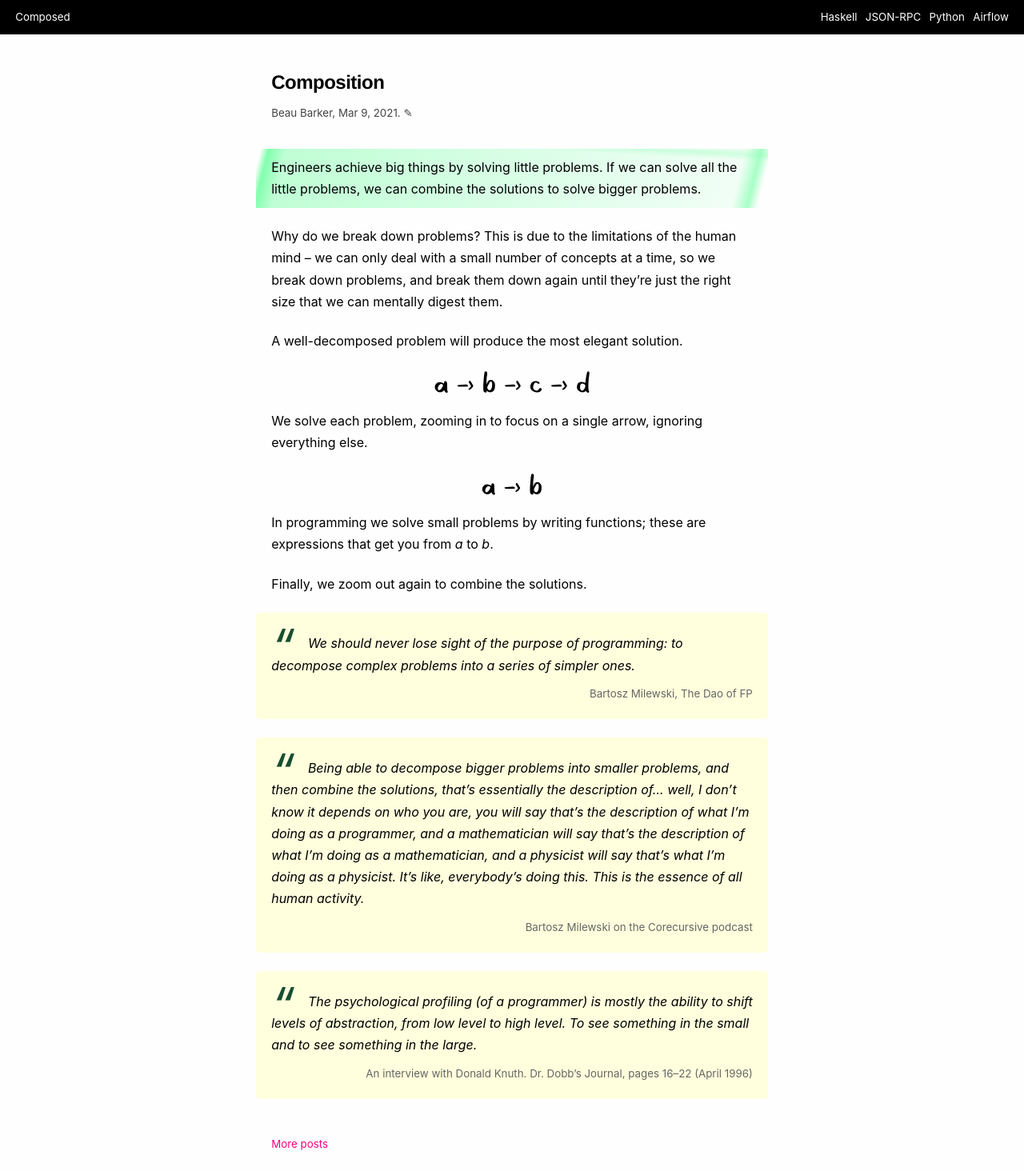
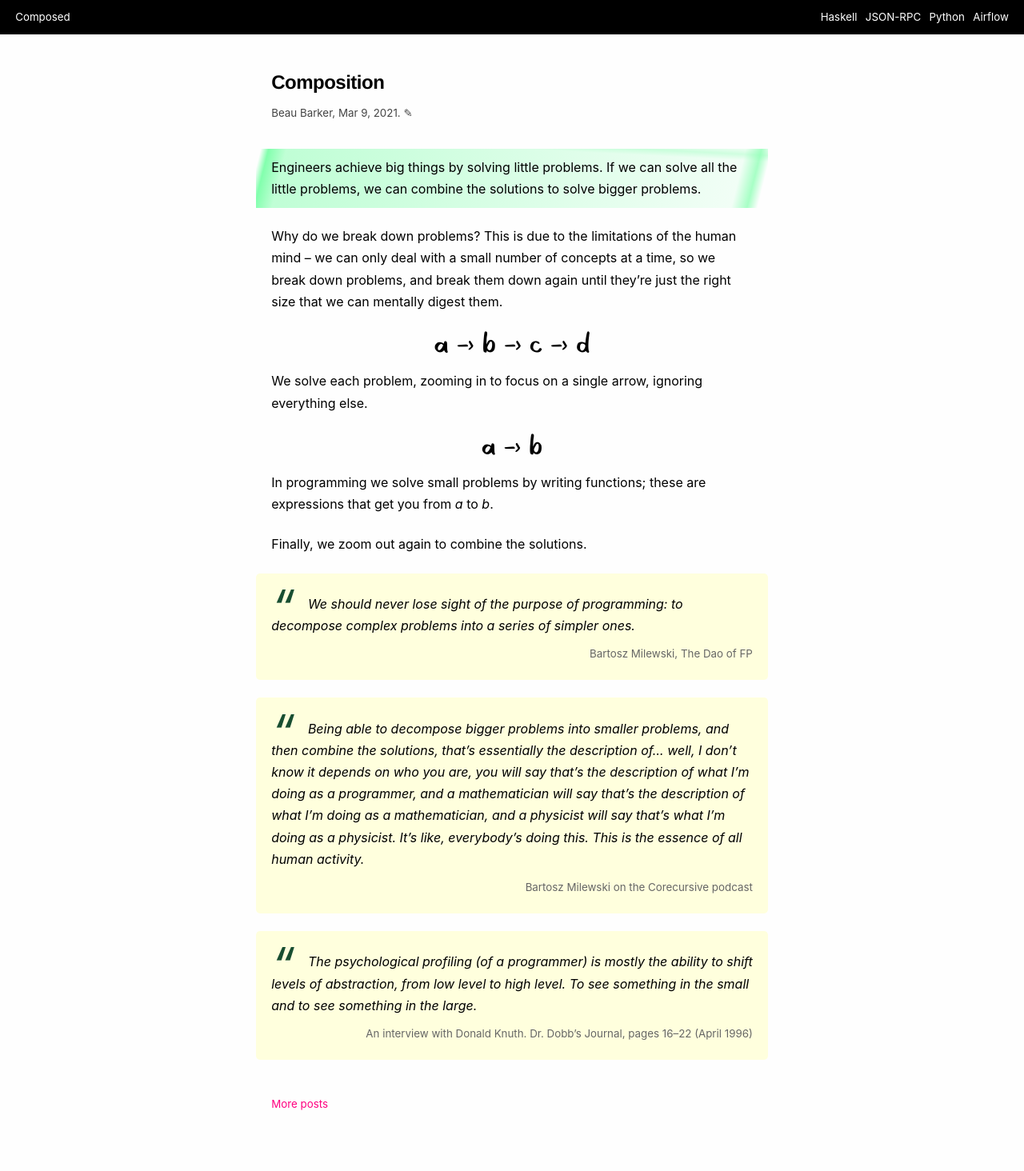
Before and after one commit to explodinglabs/explodinglabs.github.io, a Jekyll site: the page built from docs/_posts/2021-03-09-composition.markdown, in a window 1280 px wide. Shown: the whole page at 80% size. Built offline with Jekyll 4.4.1, drawn with Linux system fonts in a browser that asks for light colours; after the commit the page ends 1414 px from its top, so only the background shows below that.

Commit message:
Update 2021-03-09-composition.markdown

```diff
--- a/docs/_posts/2021-03-09-composition.markdown
+++ b/docs/_posts/2021-03-09-composition.markdown
@@ -12,8 +12,6 @@ Why do we break down problems? This is due to the limitations of the human mind
 we can only deal with a small number of concepts at a time, so we break down
 problems, and break them down again until they're just the right size that
 we can mentally digest them.
-
-A well-decomposed problem will produce the most elegant solution.
 
 {:refdef: style="text-align: center; margin: 20px 0;"}
 ![composition-full](/assets/composition-full.png)
```
